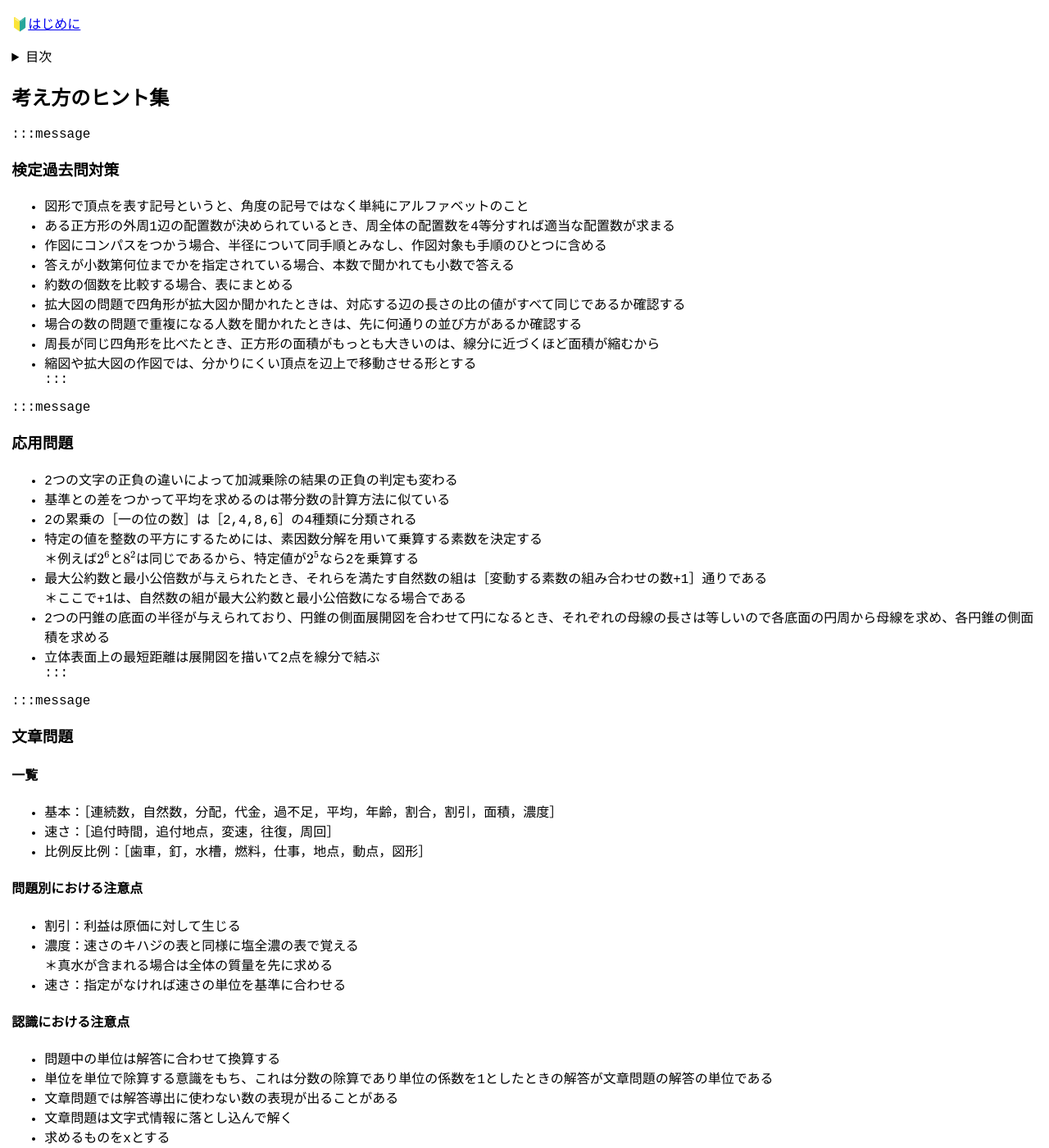
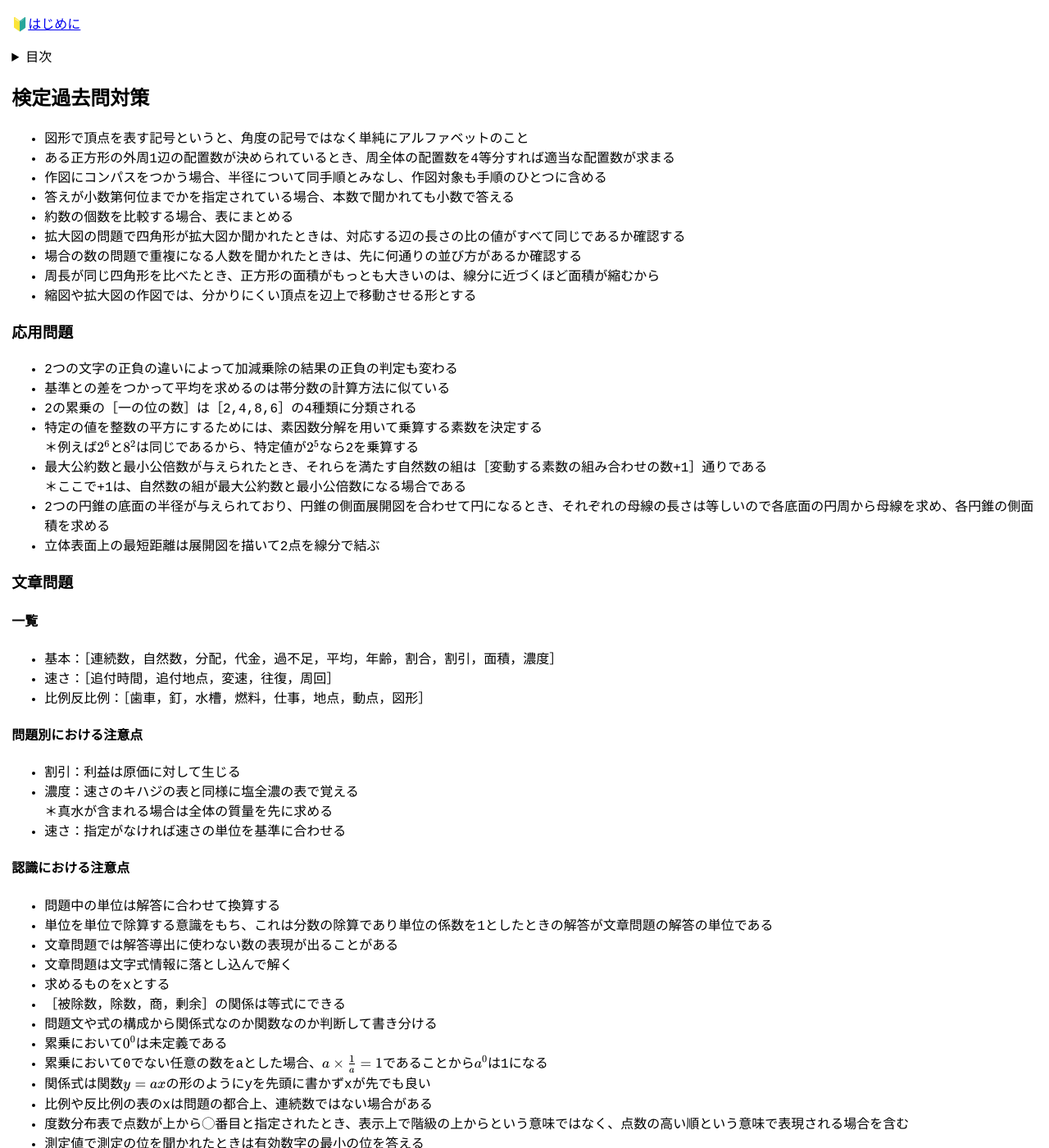
Before and after one commit to zoldof/algo-notes-ci, a Jekyll site: the page built from docs/dist/chu1/index.md, in a window 1280 px wide and 1400 px high. Shown: the whole window at 82% size. Built offline with Jekyll 4.4.1, drawn with Linux system fonts in a browser that asks for light colours.

Commit message:
Update index.md

```diff
--- a/docs/dist/chu1/index.md
+++ b/docs/dist/chu1/index.md
@@ -7,9 +7,7 @@ robots: noindex
 {% include intro.md %}
 {% include toc.md %}
 
-## 考え方のヒント集
-:::message
-### 検定過去問対策
+## 検定過去問対策
 - 図形で頂点を表す記号というと、角度の記号ではなく単純にアルファベットのこと
 - ある正方形の外周1辺の配置数が決められているとき、周全体の配置数を4等分すれば適当な配置数が求まる
 - 作図にコンパスをつかう場合、半径について同手順とみなし、作図対象も手順のひとつに含める
@@ -19,9 +17,7 @@ robots: noindex
 - 場合の数の問題で重複になる人数を聞かれたときは、先に何通りの並び方があるか確認する
 - 周長が同じ四角形を比べたとき、正方形の面積がもっとも大きいのは、線分に近づくほど面積が縮むから
 - 縮図や拡大図の作図では、分かりにくい頂点を辺上で移動させる形とする
-:::
 
-:::message
 ### 応用問題
 - 2つの文字の正負の違いによって加減乗除の結果の正負の判定も変わる
 - 基準との差をつかって平均を求めるのは帯分数の計算方法に似ている
@@ -32,11 +28,8 @@ robots: noindex
   ＊ここで+1は、自然数の組が最大公約数と最小公倍数になる場合である
 - 2つの円錐の底面の半径が与えられており、円錐の側面展開図を合わせて円になるとき、それぞれの母線の長さは等しいので各底面の円周から母線を求め、各円錐の側面積を求める
 - 立体表面上の最短距離は展開図を描いて2点を線分で結ぶ
-:::
 
-:::message
 ### 文章問題
-
 #### 一覧
 - 基本：［連続数，自然数，分配，代金，過不足，平均，年齢，割合，割引，面積，濃度］
 - 速さ：［追付時間，追付地点，変速，往復，周回］
@@ -77,7 +70,6 @@ robots: noindex
   - 数字：数を文字と区別して表現する
   - 数量：物の分量を数で表現する
   - 基本的には［慣習＋連想しやすさ］の積み重ね
-:::
 
 ## 様々な数の表し方
 ### 分数
```
